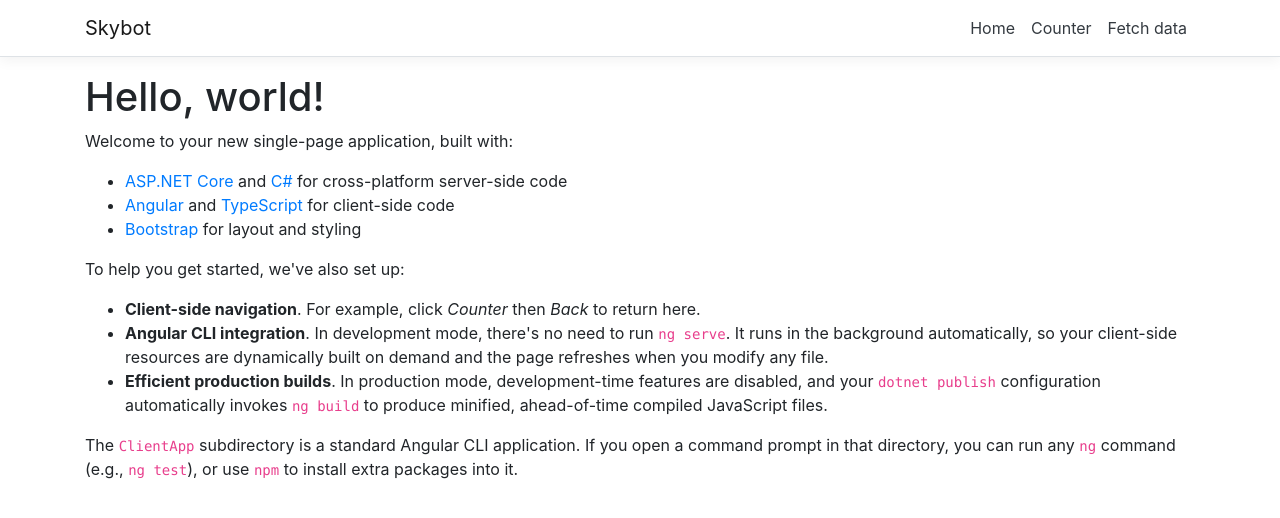
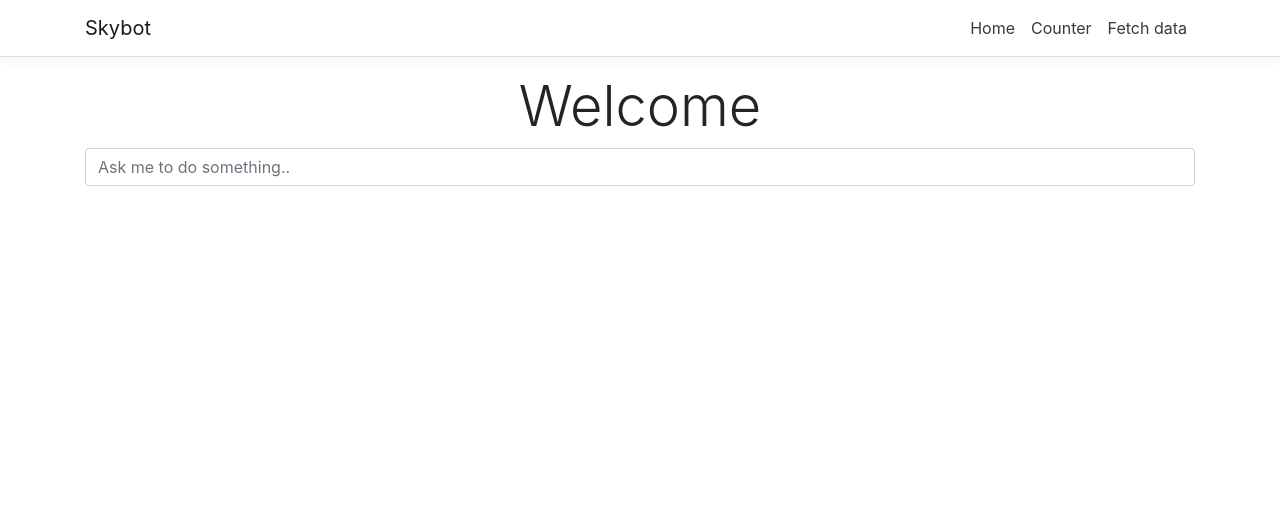
Before and after one commit to malekatwiz/Skybot, an Angular app in the folder Skybot.Spa/ClientApp/: page / in a window 1280 px wide. Shown: the top 518 px of the page. Built offline with nearby package versions, Linux system fonts and the light colour scheme.

Commit message:
home page

```diff
--- a/Skybot.Spa/ClientApp/src/app/home/home.component.html
+++ b/Skybot.Spa/ClientApp/src/app/home/home.component.html
@@ -1,14 +1,6 @@
-<h1>Hello, world!</h1>
-<p>Welcome to your new single-page application, built with:</p>
-<ul>
-  <li><a href='https://get.asp.net/'>ASP.NET Core</a> and <a href='https://msdn.microsoft.com/en-us/library/67ef8sbd.aspx'>C#</a> for cross-platform server-side code</li>
-  <li><a href='https://angular.io/'>Angular</a> and <a href='http://www.typescriptlang.org/'>TypeScript</a> for client-side code</li>
-  <li><a href='http://getbootstrap.com/'>Bootstrap</a> for layout and styling</li>
-</ul>
-<p>To help you get started, we've also set up:</p>
-<ul>
-  <li><strong>Client-side navigation</strong>. For example, click <em>Counter</em> then <em>Back</em> to return here.</li>
-  <li><strong>Angular CLI integration</strong>. In development mode, there's no need to run <code>ng serve</code>. It runs in the background automatically, so your client-side resources are dynamically built on demand and the page refreshes when you modify any file.</li>
-  <li><strong>Efficient production builds</strong>. In production mode, development-time features are disabled, and your <code>dotnet publish</code> configuration automatically invokes <code>ng build</code> to produce minified, ahead-of-time compiled JavaScript files.</li>
-</ul>
-<p>The <code>ClientApp</code> subdirectory is a standard Angular CLI application. If you open a command prompt in that directory, you can run any <code>ng</code> command (e.g., <code>ng test</code>), or use <code>npm</code> to install extra packages into it.</p>
+<div class="text-center">
+  <h1 class="display-4">Welcome</h1>
+  <div class="form-group">
+    <input [(ngModel)]="skybotQuery.query" placeholder="Ask me to do something.." class="form-control" />
+  </div>
+</div>
--- a/Skybot.Spa/ClientApp/src/app/home/home.component.ts
+++ b/Skybot.Spa/ClientApp/src/app/home/home.component.ts
@@ -1,8 +1,12 @@
 import { Component } from '@angular/core';
+import { SkybotQuery } from '../models/SkybotQuery';
 
 @Component({
   selector: 'app-home',
   templateUrl: './home.component.html',
 })
 export class HomeComponent {
+  skybotQuery: SkybotQuery = {
+    query: null
+  };
 }
--- /dev/null
+++ b/Skybot.Spa/ClientApp/src/app/models/SkybotQuery.js
@@ -0,0 +1,9 @@
+"use strict";
+Object.defineProperty(exports, "__esModule", { value: true });
+var SkybotQuery = /** @class */ (function () {
+    function SkybotQuery() {
+    }
+    return SkybotQuery;
+}());
+exports.SkybotQuery = SkybotQuery;
+//# sourceMappingURL=SkybotQuery.js.map
--- /dev/null
+++ b/Skybot.Spa/ClientApp/src/app/models/SkybotQuery.ts
@@ -0,0 +1,3 @@
+export class SkybotQuery {
+  query: string;
+}
```
Also changed, not shown: 2 other files (tests, documents, lock files or other folders).
